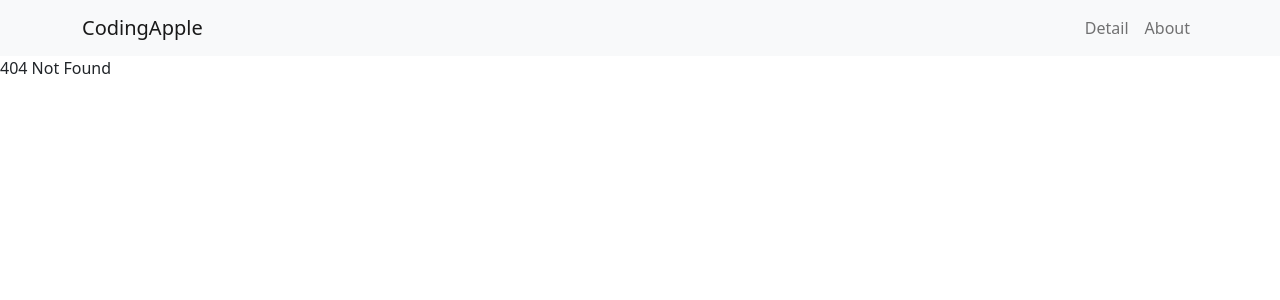
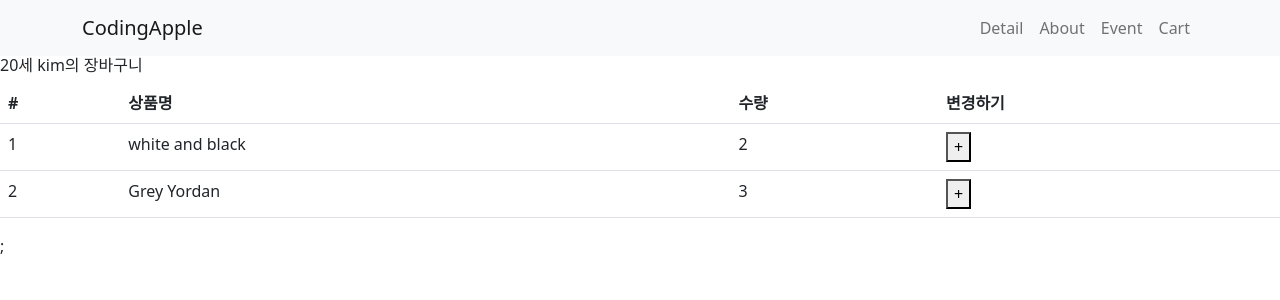
Before and after one commit to zer0kola/react_practice1, a React (Create React App) app: page /cart in a window 1280 px wide. Before the commit this address had no page. Shown: the top 300 px of the page. Built offline with nearby package versions, Linux system fonts and the light colour scheme.

Commit message:
redux 정리

```diff
--- a/package.json
+++ b/package.json
@@ -3,6 +3,7 @@
   "version": "0.1.0",
   "private": true,
   "dependencies": {
+    "@reduxjs/toolkit": "^1.9.3",
     "@testing-library/jest-dom": "^5.16.5",
     "@testing-library/react": "^13.4.0",
     "@testing-library/user-event": "^13.5.0",
@@ -15,6 +16,7 @@
     "react": "^18.2.0",
     "react-bootstrap": "^2.7.2",
     "react-dom": "^18.2.0",
+    "react-redux": "^8.0.5",
     "react-router-dom": "^6.9.0",
     "react-scripts": "5.0.1",
     "styled-components": "^5.3.9",
--- a/src/App.js
+++ b/src/App.js
@@ -5,6 +5,7 @@ import { Navbar, Container, Nav } from "react-bootstrap";
 import shoesData from "./shoesData.js";
 import { Routes, Route, Link, useNavigate, Outlet } from "react-router-dom";
 import { Detail } from "./Detail.js";
+import { Cart } from "./Cart.js";
 
 function App() {
   let [shoes] = useState(shoesData); // shoesData를 shoes라는 state에 넣어줌
@@ -17,8 +18,10 @@ function App() {
           <Navbar.Brand href="/">CodingApple</Navbar.Brand>
           <div style={{ flexGrow: 1 }} />
           <Nav className="me-auto">
-            <Nav.Link onClick={() => navigate("/detail")}>Detail</Nav.Link>
+            <Nav.Link onClick={() => navigate("/detail/1")}>Detail</Nav.Link>
             <Nav.Link onClick={() => navigate("/about")}>About</Nav.Link>
+            <Nav.Link onClick={() => navigate("/event")}>Event</Nav.Link>
+            <Nav.Link onClick={() => navigate("/cart")}>Cart</Nav.Link>
           </Nav>
         </Container>
       </Navbar>
@@ -61,6 +64,7 @@ function App() {
           <Route path="one" element={<p>첫 주문시 양배추즙 서비스</p>}></Route>
           <Route path="two" element={<p>생일기념 쿠폰받기</p>}></Route>
         </Route>
+        <Route path="/cart" element={<Cart />} />
         <Route path="*" element={<div>404 Not Found</div>} />
       </Routes>
     </div>
--- /dev/null
+++ b/src/Cart.js
@@ -0,0 +1,53 @@
+import { Table } from "react-bootstrap";
+import { useDispatch, useSelector } from "react-redux";
+import { changeName, addCart, removeCart } from "./store"; // store에서 action을 가져온다.
+
+function Cart() {
+  let user = useSelector((state) => state.user);
+  let stock = useSelector((state) => state.stock);
+  let cart = useSelector((state) => state.cart);
+  // useSelector를 사용하면 store의 state를 가져올 수 있다.
+
+  let dispatch = useDispatch();
+  // useDispatch를 사용하면 store의 action을 dispatch할 수 있다.
+
+  return (
+    <div>
+      <h6>
+        {user.age}세 {user.name}의 장바구니
+      </h6>
+      <Table>
+        <thead>
+          <tr>
+            <th>#</th>
+            <th>상품명</th>
+            <th>수량</th>
+            <th>변경하기</th>
+          </tr>
+        </thead>
+        <tbody>
+          {cart.map((item, i) => {
+            return (
+              <tr>
+                <td>{item.id}</td>
+                <td>{item.name}</td>
+                <td>{item.count}</td>
+                <td>
+                  <button
+                    onClick={() => {
+                      dispatch(addCart(item)); // dispatch로 action을 실행한다.
+                    }}>
+                    +
+                  </button>
+                </td>
+              </tr>
+            );
+          })}
+        </tbody>
+      </Table>
+      ;
+    </div>
+  );
+}
+
+export { Cart };
--- a/src/Detail.js
+++ b/src/Detail.js
@@ -1,5 +1,7 @@
 import { useState, useEffect } from "react";
 import { useParams } from "react-router-dom";
+import { useDispatch, useSelector } from "react-redux";
+import { addItem } from "./store";
 import styled from "styled-components";
 import axios from "axios";
 
@@ -33,25 +35,21 @@ function Detail(props) {
     // useEffect를 사용하면 컴포넌트가 mount될 때, update될 때, unmount될 때 실행되는 함수를 만들 수 있음
     // 컴포넌트의 핵심 기능은 html 렌더링이라 그거 외의 쓸데없는 기능들은 useEffect 안에 적으라는 소리입니다.
     // 오래 걸리는 반복연산, 서버에서 데이터 가져오는 작업, 타이머 이런 건 useEffect 안에 많이 적습니다.
-
     // useEffect()의 둘째 파라미터로 [ ] 를 넣을 수 있는데 거기에 변수나 state같은 것들을 넣을 수 있습니다.
     // 그렇게 하면 [ ]에 있는 변수나 state 가 변할 때만 useEffect 안의 코드를 실행해줍니다.
     // 그래서 위의 코드는 count라는 변수가 변할 때만 useEffect 안의 코드가 실행되겠군요.
     // 참고) [ ] 안에 state 여러개 넣을 수 있음
-
     // useEffect가 동작하기 전에 특정 코드를 실행하고 싶으면
     // return () => { 실행할 코드 } 를 넣으면 됩니다.
     // 이렇게 하면 useEffect가 실행되기 전에 return 안의 코드가 실행됩니다.
-
     // useEffect(()=>{ 실행할코드 }) 컴포넌트가 재렌더링 될 때마다 실행
     // useEffect(()=>{ 실행할코드 }, []) 컴포넌트가 mount될 때 한 번만 실행
     // useEffect(()=>{ 실행할코드 }, [변수]) 변수가 변할 때마다 실행
     // useEffect(()=>{ return ()=>{실행할코드}) useEffect가 실행되기 전에 실행
     // useEffect(()=>{ return ()=>{실행할코드}, []) 컴포넌트가 unmount될 때 실행
-
-    setTimeout(() => {
-      alert("안녕하세요");
-    }, 2000);
+    // setTimeout(() => {
+    //   alert("안녕하세요");
+    // }, 2000);
   });
 
   let [count, setCount] = useState(0);
@@ -60,6 +58,8 @@ function Detail(props) {
   // useState의 리턴값은 배열이고 배열의 첫번째 요소는 state, 두번째 요소는 state를 변경하는 함수
   // state를 변경하는 함수는 state를 변경할 때마다 컴포넌트가 다시 렌더링됨
 
+  let cart = useSelector((state) => state.cart);
+  let dispatch = useDispatch();
   return (
     <div className="container">
       <div className="row">
@@ -67,13 +67,14 @@ function Detail(props) {
           <h4 className="pt-5">{target.title}</h4>
           <p>{target.content}</p>
           <p>{target.price}원</p>
-          <button className="btn btn-danger">주문하기</button>
           <button
+            className="btn btn-danger"
             onClick={() => {
-              setCount(count + 1);
+              dispatch(addItem({ id: target.id, name: target.title, count: 1 }));
             }}>
-            버튼
+            장바구니
           </button>
+
           <button
             onClick={() => {
               axios
@@ -85,7 +86,7 @@ function Detail(props) {
                   console.log("실패함");
                 });
             }}>
-            버튼
+            axios
           </button>
         </div>
       </div>
--- a/src/index.js
+++ b/src/index.js
@@ -4,13 +4,17 @@ import "./index.css";
 import App from "./App";
 import reportWebVitals from "./reportWebVitals";
 import { BrowserRouter } from "react-router-dom";
+import { Provider } from "react-redux";
+import store from "./store";
 
 const root = ReactDOM.createRoot(document.getElementById("root"));
 root.render(
   <React.StrictMode>
-    <BrowserRouter>
-      <App />
-    </BrowserRouter>
+    <Provider store={store}>
+      <BrowserRouter>
+        <App />
+      </BrowserRouter>
+    </Provider>
   </React.StrictMode>
 );
 
--- /dev/null
+++ b/src/store.js
@@ -0,0 +1,64 @@
+import { configureStore, createSlice } from "@reduxjs/toolkit";
+// redux를 사용하면 component 간 state 공유가 편리해진다.
+// props, emit, event 등을 사용하지 않아도 된다.
+// 반대로 component 간 state 공유가 필요없다면 useState를 사용한다.
+
+let user = createSlice({
+  name: "user", // state 이름
+  initialState: { name: "kim", age: 20 }, // 초기값
+  reducers: {
+    // action을 만들어준다.
+    changeName(state) {
+      return { name: "park", age: 30 };
+    },
+  },
+});
+// createSlice를 사용하면 action, reducer를 자동으로 생성해준다.
+// action은 type, payload를 가진다.
+// store안에 있는 state를 수정하고 싶으면 state 수정해주는 함수를 store.js에 만들어두고
+// component에서는 action을 dispatch하는 방식으로만 state를 수정할 수 있다.
+// state를 수정하는 함수를 reducer라고 한다.
+
+let stock = createSlice({
+  name: "stock",
+  initialState: [10, 20, 30],
+});
+
+let cart = createSlice({
+  name: "cart",
+  initialState: [
+    { id: 1, name: "white and black", count: 2 },
+    { id: 2, name: "Grey Yordan", count: 3 },
+  ],
+  reducers: {
+    addCart(state, action) {
+      let found = state.findIndex((cartItem) => cartItem.id === action.payload.id);
+      // action.type은 state를 수정하는 함수의 이름이고
+      // action.payload는 state를 수정하는 함수의 parameter이다.
+      // cartItem.id가 action.payload.id와 같은 index를 찾아서 found에 저장한다.
+      state[found].count++;
+    },
+    addItem(state, action) {
+      console.log("action.payload :>> ", action.payload);
+      state.push(action.payload);
+    },
+    removeCart(state, action) {
+      let found = state.findIndex((a) => a.id === action.payload.id);
+      if (found >= 0) {
+        state.splice(found, 1);
+      }
+    },
+  },
+});
+
+export default configureStore({
+  reducer: {
+    user: user.reducer,
+    stock: stock.reducer,
+    cart: cart.reducer,
+    // 여기에 reducer를 추가해야 store에 추가된다.
+  },
+});
+
+export let { changeName } = user.actions;
+export let { addCart, removeCart, addItem } = cart.actions;
```
Also changed, not shown: 1 other file (tests, documents, lock files or other folders).
